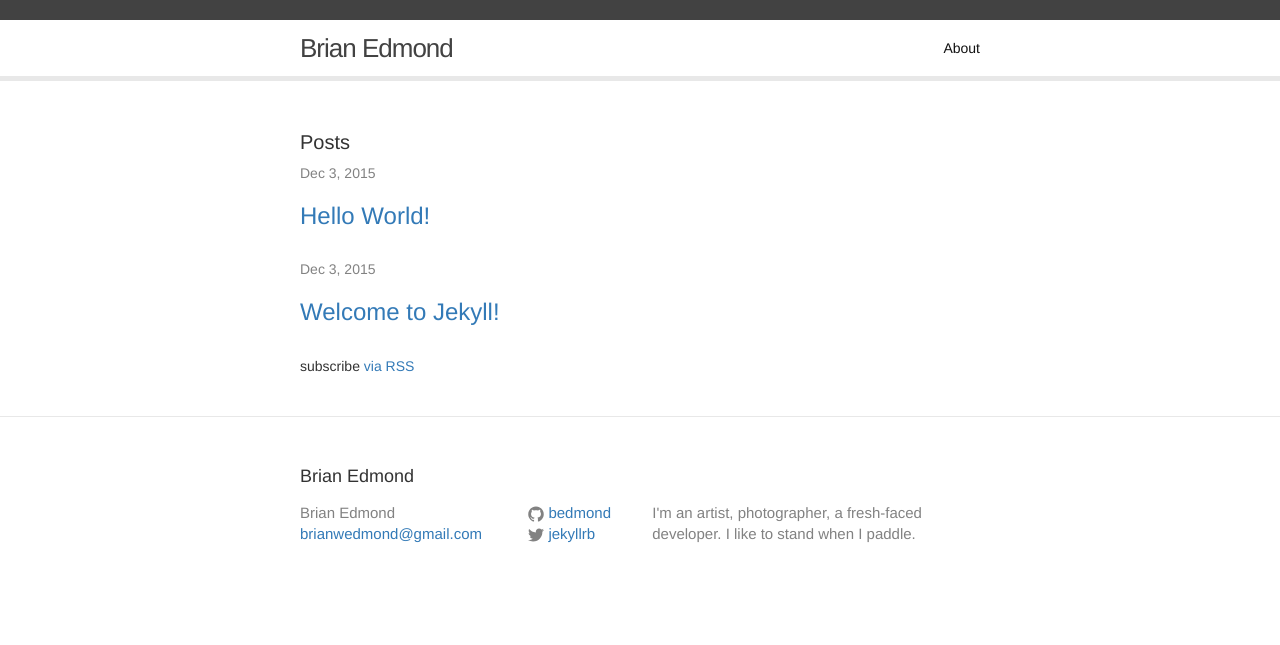
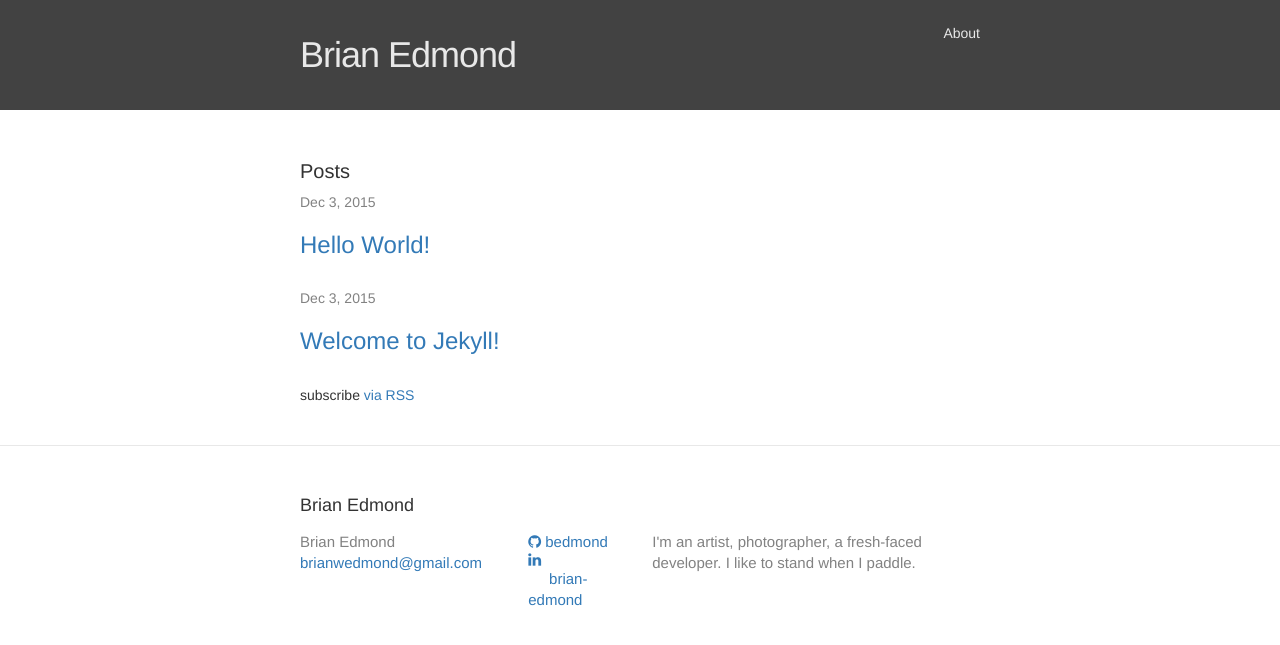
Before and after one commit to bedmond/bedmond.github.io, a Jekyll site: the page built from index.html, in a window 1280 px wide. Shown: the top 645 px of the page. Built offline with Jekyll 4.4.1, drawn with Linux system fonts in a browser that asks for light colours; nearby versions of some CDN libraries.

Commit message:
some styling done.

```diff
--- a/_config.yml
+++ b/_config.yml
@@ -5,8 +5,8 @@ description: > # this means to ignore newlines until "baseurl:"
   I'm an artist, photographer, a fresh-faced developer. I like to stand when I paddle.
 baseurl: "" # the subpath of your site, e.g. /blog/
 url: "http://yourdomain.com" # the base hostname & protocol for your site
-twitter_username: jekyllrb
 github_username:  bedmond
+linkedin_username: brian-edmond
 
 # Build settings
 markdown: kramdown
--- a/_includes/footer.html
+++ b/_includes/footer.html
@@ -17,10 +17,7 @@
           {% if site.github_username %}
           <li>
             <a href="https://github.com/{{ site.github_username }}">
-              <span class="icon  icon--github">
-                <svg viewBox="0 0 16 16">
-                  <path fill="#828282" d="M7.999,0.431c-4.285,0-7.76,3.474-7.76,7.761 c0,3.428,2.223,6.337,5.307,7.363c0.388,0.071,0.53-0.168,0.53-0.374c0-0.184-0.007-0.672-0.01-1.32 c-2.159,0.469-2.614-1.04-2.614-1.04c-0.353-0.896-0.862-1.135-0.862-1.135c-0.705-0.481,0.053-0.472,0.053-0.472 c0.779,0.055,1.189,0.8,1.189,0.8c0.692,1.186,1.816,0.843,2.258,0.645c0.071-0.502,0.271-0.843,0.493-1.037 C4.86,11.425,3.049,10.76,3.049,7.786c0-0.847,0.302-1.54,0.799-2.082C3.768,5.507,3.501,4.718,3.924,3.65 c0,0,0.652-0.209,2.134,0.796C6.677,4.273,7.34,4.187,8,4.184c0.659,0.003,1.323,0.089,1.943,0.261 c1.482-1.004,2.132-0.796,2.132-0.796c0.423,1.068,0.157,1.857,0.077,2.054c0.497,0.542,0.798,1.235,0.798,2.082 c0,2.981-1.814,3.637-3.543,3.829c0.279,0.24,0.527,0.713,0.527,1.437c0,1.037-0.01,1.874-0.01,2.129 c0,0.208,0.14,0.449,0.534,0.373c3.081-1.028,5.302-3.935,5.302-7.362C15.76,3.906,12.285,0.431,7.999,0.431z"/>
-                </svg>
+              <span class="fa fa-github">
               </span>
 
               <span class="username">{{ site.github_username }}</span>
@@ -28,17 +25,14 @@
           </li>
           {% endif %}
 
-          {% if site.twitter_username %}
+          {% if site.linkedin_username %}
           <li>
-            <a href="https://twitter.com/{{ site.twitter_username }}">
-              <span class="icon  icon--twitter">
+            <a href="https://linkedin.com/{{ site.linked_username }}">
+              <span class="fa fa-linkedin">
                 <svg viewBox="0 0 16 16">
-                  <path fill="#828282" d="M15.969,3.058c-0.586,0.26-1.217,0.436-1.878,0.515c0.675-0.405,1.194-1.045,1.438-1.809
-                  c-0.632,0.375-1.332,0.647-2.076,0.793c-0.596-0.636-1.446-1.033-2.387-1.033c-1.806,0-3.27,1.464-3.27,3.27 c0,0.256,0.029,0.506,0.085,0.745C5.163,5.404,2.753,4.102,1.14,2.124C0.859,2.607,0.698,3.168,0.698,3.767 c0,1.134,0.577,2.135,1.455,2.722C1.616,6.472,1.112,6.325,0.671,6.08c0,0.014,0,0.027,0,0.041c0,1.584,1.127,2.906,2.623,3.206 C3.02,9.402,2.731,9.442,2.433,9.442c-0.211,0-0.416-0.021-0.615-0.059c0.416,1.299,1.624,2.245,3.055,2.271 c-1.119,0.877-2.529,1.4-4.061,1.4c-0.264,0-0.524-0.015-0.78-0.046c1.447,0.928,3.166,1.469,5.013,1.469 c6.015,0,9.304-4.983,9.304-9.304c0-0.142-0.003-0.283-0.009-0.423C14.976,4.29,15.531,3.714,15.969,3.058z"/>
-                </svg>
               </span>
 
-              <span class="username">{{ site.twitter_username }}</span>
+              <span class="username">{{ site.linkedin_username }}</span>
             </a>
           </li>
           {% endif %}
--- a/_includes/head.html
+++ b/_includes/head.html
@@ -17,4 +17,6 @@
 
   <!-- Bootstrap -->
   <link rel="stylesheet" href="https://maxcdn.bootstrapcdn.com/bootstrap/3.3.6/css/bootstrap.min.css">
+
+  <link rel="stylesheet" href="//maxcdn.bootstrapcdn.com/font-awesome/4.3.0/css/font-awesome.min.css">
 </head>
--- a/_sass/_layout.scss
+++ b/_sass/_layout.scss
@@ -2,24 +2,25 @@
  * Site header
  */
 .site-header {
-    border-top: 20px solid $grey-color-dark;
-    border-bottom: 5px solid $grey-color-light;
+    border-top: 5px solid $grey-color-dark;
+    border-bottom: 5px solid $grey-color-dark;
     min-height: 56px;
+    background-color: $grey-color-dark;
 
     // Positioning context for the mobile navigation icon
     position: relative;
 }
 
 .site-title {
-    font-size: 26px;
-    line-height: 56px;
+    font-size: 36px;
+    line-height: 100px;
     letter-spacing: -1px;
     margin-bottom: 0;
     float: left;
 
     &,
     &:visited {
-        color: $grey-color-dark;
+        color: $grey-color-light;
     }
 }
 
@@ -32,7 +33,7 @@
     }
 
     .page-link {
-        color: $text-color;
+        color: $grey-color-light;
         line-height: $base-line-height;
 
         // Gaps between nav items, but not on the first one
@@ -45,8 +46,8 @@
         position: absolute;
         top: 9px;
         right: 30px;
-        background-color: $background-color;
-        border: 1px solid $grey-color-light;
+        background-color: $grey-color-dark;
+        border: 1px solid $grey-color-dark;
         border-radius: 5px;
         text-align: right;
 
@@ -64,7 +65,7 @@
                 height: 15px;
 
                 path {
-                    fill: $grey-color-dark;
+                    fill: $grey-color-light;
                 }
             }
         }
```
